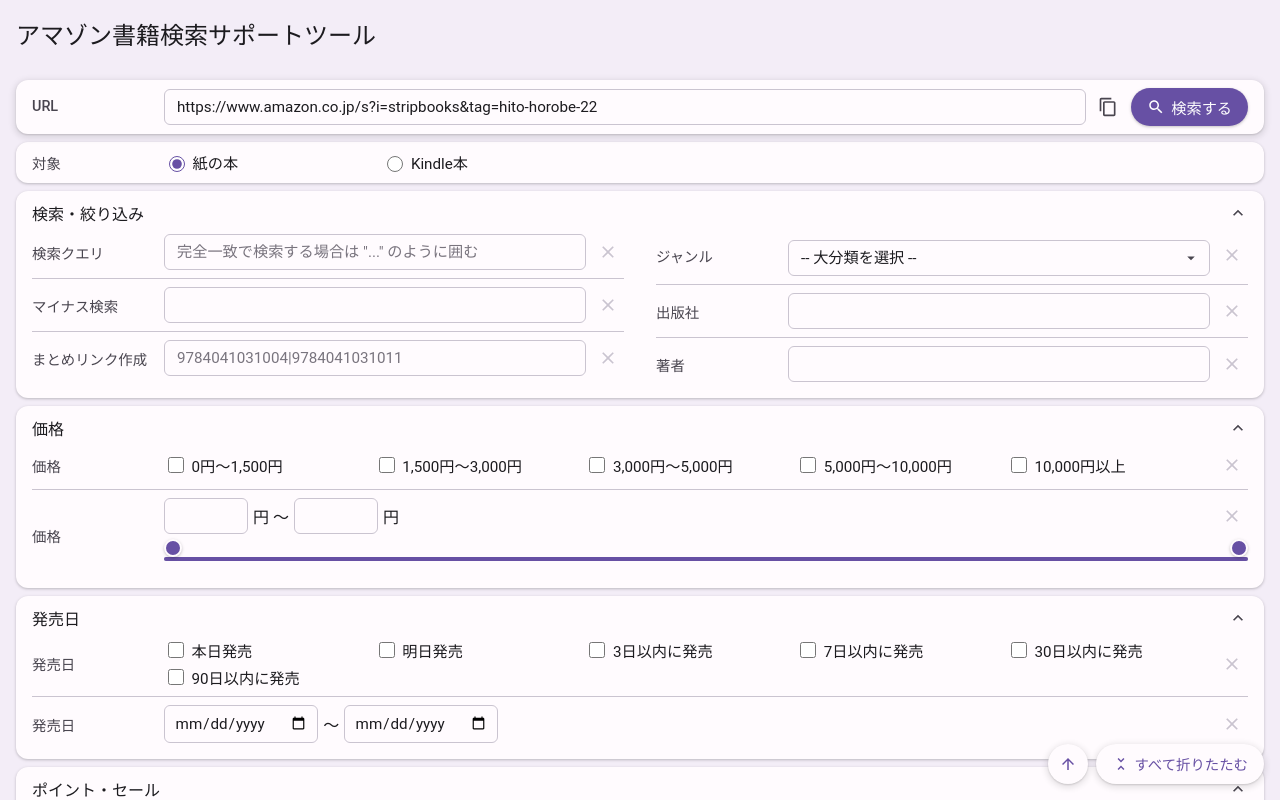
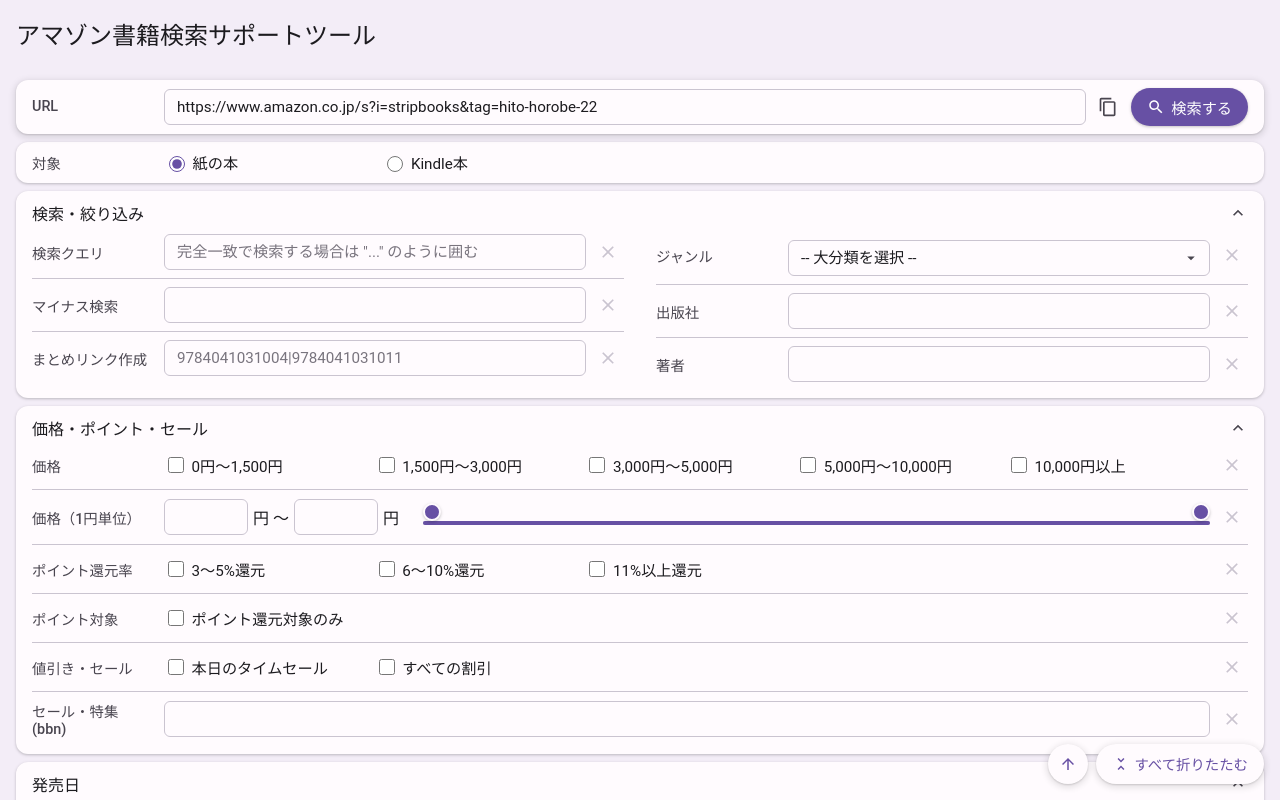
Before and after one commit to hitohorobe/amazon-book-search, a React (Vite) app: page / in a window 1280 px wide. Both pictures are taken after a click on the button "すべて展開". Shown: the top 800 px of the page. Built offline with nearby package versions, Linux system fonts and the light colour scheme.

Commit message:
feat: 価格・ポイント・セールをアコーディオン統合し価格スライダーをボックス横に配置

```diff
--- a/src/App.jsx
+++ b/src/App.jsx
@@ -55,7 +55,7 @@
   return Object.fromEntries(bbnItems.map((i) => [i.label, i.nodeId]));
 }
 
-const ACCORDION_TITLES = ['検索・絞り込み', '価格', '発売日', 'ポイント・セール', '並び順', 'アソシエイトID'];
+const ACCORDION_TITLES = ['検索・絞り込み', '価格・ポイント・セール', '発売日', '並び順', 'アソシエイトID'];
 
 const initialOpenSections = Object.fromEntries(
   ACCORDION_TITLES.map((title) => [title, title === '検索・絞り込み'])
@@ -192,7 +192,11 @@
             </div>
           </AccordionSection>
 
-          <AccordionSection title="価格" open={openSections['価格']} onToggle={() => toggleSection('価格')}>
+          <AccordionSection
+            title="価格・ポイント・セール"
+            open={openSections['価格・ポイント・セール']}
+            onToggle={() => toggleSection('価格・ポイント・セール')}
+          >
             <CheckboxGroup
               legend="価格"
               name="input-price_range"
@@ -206,26 +210,7 @@
               high={form.priceHigh}
               onChange={({ low, high }) => patch({ priceLow: low, priceHigh: high })}
             />
-          </AccordionSection>
 
-          <AccordionSection title="発売日" open={openSections['発売日']} onToggle={() => toggleSection('発売日')}>
-            <CheckboxGroup
-              legend="発売日"
-              name="input-release_preset"
-              items={active.releasePresets.items}
-              checkedIds={form.checkedReleasePresetIds}
-              onChange={(checkedReleasePresetIds) => patch({ checkedReleasePresetIds })}
-            />
-
-            <DateRangeField
-              legend="発売日"
-              from={form.dateFrom}
-              to={form.dateTo}
-              onChange={({ from, to }) => patch({ dateFrom: from, dateTo: to })}
-            />
-          </AccordionSection>
-
-          <AccordionSection title="ポイント・セール" open={openSections['ポイント・セール']} onToggle={() => toggleSection('ポイント・セール')}>
             <CheckboxGroup
               legend="ポイント還元率"
               name="input-points_ratio"
@@ -273,6 +258,23 @@
             />
           </AccordionSection>
 
+          <AccordionSection title="発売日" open={openSections['発売日']} onToggle={() => toggleSection('発売日')}>
+            <CheckboxGroup
+              legend="発売日"
+              name="input-release_preset"
+              items={active.releasePresets.items}
+              checkedIds={form.checkedReleasePresetIds}
+              onChange={(checkedReleasePresetIds) => patch({ checkedReleasePresetIds })}
+            />
+
+            <DateRangeField
+              legend="発売日（日付）"
+              from={form.dateFrom}
+              to={form.dateTo}
+              onChange={({ from, to }) => patch({ dateFrom: from, dateTo: to })}
+            />
+          </AccordionSection>
+
           <AccordionSection title="並び順" open={openSections['並び順']} onToggle={() => toggleSection('並び順')}>
             <RadioGroup
               legend="並び順"
--- a/src/components/PriceDetailField.jsx
+++ b/src/components/PriceDetailField.jsx
@@ -15,13 +15,14 @@
   const sliderHigh = high === '' ? SLIDER_MAX : clamp(Number(high), SLIDER_MIN, SLIDER_MAX);
 
   return (
-    <Field legend="価格">
+    <Field legend="価格（1円単位）">
       <ActionRow
         icon="close"
         label="クリア"
         onClick={() => onChange({ low: '', high: '' })}
         disabled={low === '' && high === ''}
       >
+        <div className="price-detail-row">
           <div className="price-range-inputs">
             <input
               type="text"
@@ -40,7 +41,6 @@
             />
             円
           </div>
-      </ActionRow>
           <PriceRangeSlider
             min={SLIDER_MIN}
             max={SLIDER_MAX}
@@ -49,6 +49,8 @@
             high={sliderHigh}
             onChange={({ low: newLow, high: newHigh }) => onChange({ low: String(newLow), high: String(newHigh) })}
           />
+        </div>
+      </ActionRow>
     </Field>
   );
 }
--- a/src/index.css
+++ b/src/index.css
@@ -169,6 +169,12 @@
 }
 .checkbox-list label { overflow-wrap: anywhere; }
 .price-range-inputs, .date-range-inputs { display: flex; align-items: center; flex-wrap: wrap; gap: 0.3em; }
+
+/* 価格ボックスの右側が空いてデッドスペースになるため、スライダーをその横に
+   並べて埋める。幅が足りない狭幅では自動的に折り返して縦積みに戻る。 */
+.price-detail-row { display: flex; align-items: center; flex-wrap: wrap; gap: 0.5rem 1.5rem; }
+.price-detail-row .price-range-inputs { flex: none; }
+.price-detail-row .dual-slider { flex: 1 1 10rem; min-width: 10rem; }
 
 /* 価格の詳細指定(下限・上限)は高々6桁の数値しか入力しないため、他のテキスト欄
    (.boxed-field-input、幅100%)とは別に、その分だけの幅を持つ専用スタイルにする。 */
```
Also changed, not shown: 1 other file (tests, documents, lock files or other folders). Lines whose indentation alone changed are shown as unchanged.
